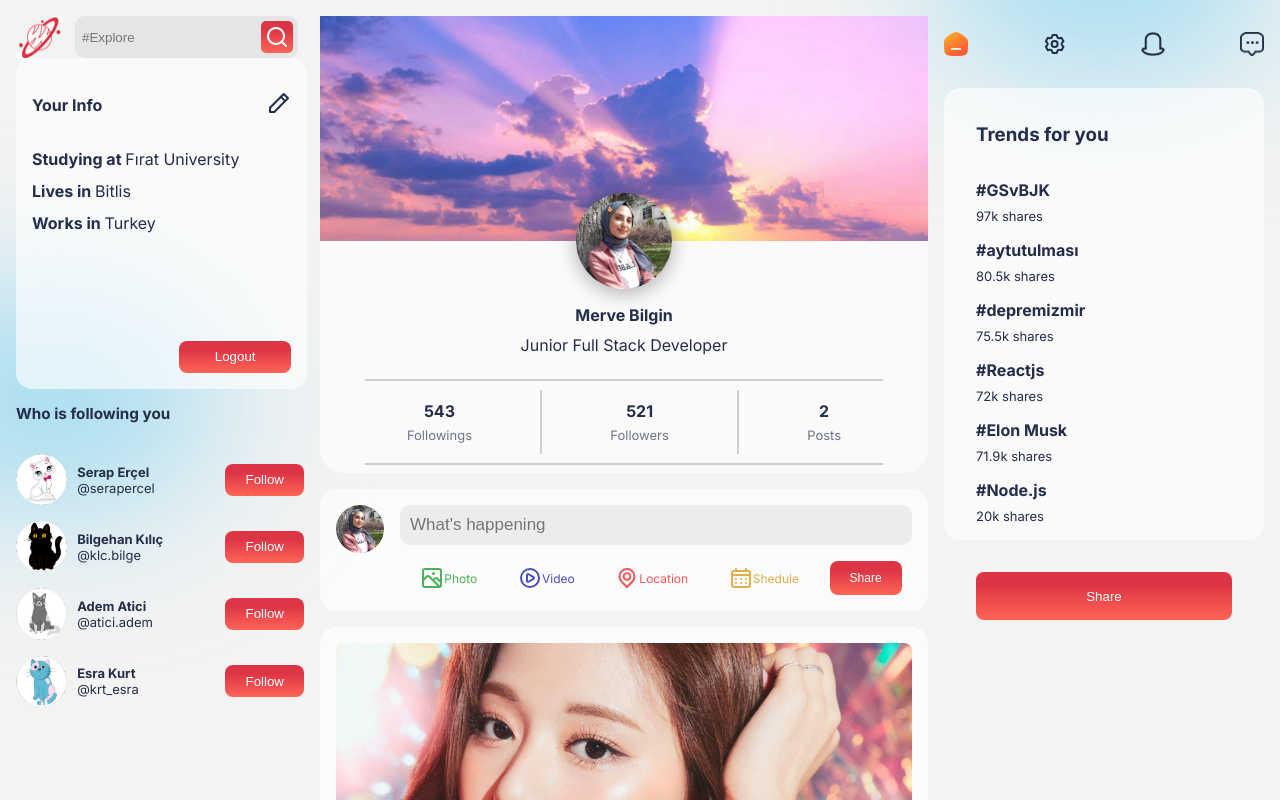
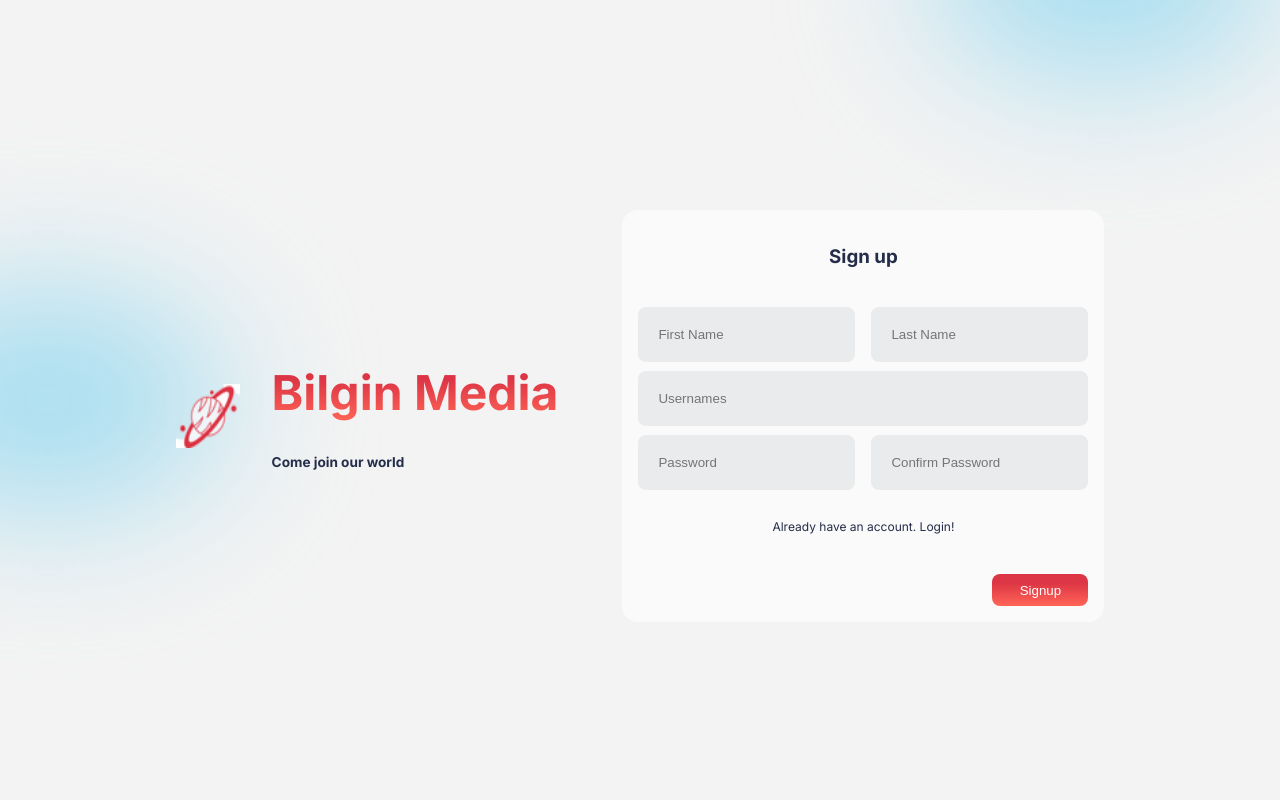
Before and after one commit to mervebilgin/Social_Media_Website, a React (Create React App) app in the folder client/: page / in a window 1280 px wide. Shown: the top 800 px of the page. Built offline with nearby package versions, Linux system fonts and the light colour scheme.

Commit message:
Create user login and registration pages

```diff
--- a/client/src/App.js
+++ b/client/src/App.js
@@ -1,6 +1,7 @@
 import "./App.css"
+import Auth from "./pages/Auth/Auth";
 // import Home from "./pages/home/Home";
-import Profile from "./pages/Profile/Profile";
+// import Profile from "./pages/Profile/Profile";
 
 function App() {
   return (
@@ -9,7 +10,8 @@
         <div className="blur" style={{top: '36%', left: '-8rem'}}></div>
 
         {/* <Home/> */}
-        <Profile/>
+        {/* <Profile/> */}
+        <Auth/>
     </div>
   );
 }
--- /dev/null
+++ b/client/src/pages/Auth/Auth.css
@@ -0,0 +1,94 @@
+.Auth {
+    display: flex;
+    align-items: center;
+    justify-content: center;
+    height: 100vh;
+    gap: 4rem;
+    position: relative;
+  }
+
+  .Auth > div {
+    display: flex;
+    align-items: center;
+    justify-content: center;
+  }
+
+
+
+  /* left side */
+  .a-left{
+      gap: 2rem;
+  }
+
+  .a-left > img {
+    width: 4rem;
+    height: 4rem;
+  }
+
+  .Webname > h1 {
+      font-size: 3rem;
+      background-color: red;
+
+      /* Create the gradient. */
+      background-image: var(--buttonBg);
+
+      /* Set the background size and repeat properties. */
+      background-size: 100%;
+      background-repeat: repeat;
+
+      /* Use the text as a mask for the background. */
+      /* This will show the gradient as a text color rather than element bg. */
+      -webkit-background-clip: text;
+      -webkit-text-fill-color: transparent;
+      -moz-background-clip: text;
+      -moz-text-fill-color: transparent;
+  }
+
+  .Webname>h6{
+      font-size: 0.85rem;
+  }
+
+
+
+  .infoForm{
+    display: flex;
+    flex-direction: column;
+    justify-content: center;
+    align-items: center;
+    gap: 2rem;
+  }
+
+  .infoInput{
+    border: none;
+    outline: none;
+    background-color: var(--inputColor);
+    border-radius: 8px;
+    padding: 20px;
+    flex:1;
+  }
+
+  .infoForm>div{
+    display: flex;
+    gap: 1rem;
+    height: 2rem;
+    width: 90%;
+  }
+
+  .infoButton{
+    width: 6rem;
+    height: 2rem;
+    align-self: flex-end;
+  }
+
+
+  .authForm{
+      background-color: var(--cardColor);
+      border-radius: 1rem;
+      padding: 1rem;
+  }
+
+  .authForm>div{
+      width: 100%;
+      align-items: center;
+      justify-content: center;
+  }
--- /dev/null
+++ b/client/src/pages/Auth/Auth.jsx
@@ -0,0 +1,108 @@
+import React from "react";
+import "./Auth.css";
+import Logo from "../../img/logo.png";
+
+const Auth = () => {
+  return (
+    <div className="Auth">
+      <div className="a-left">
+        <img src={Logo} alt="" />
+        <div className="Webname">
+          <h1>Bilgin Media</h1>
+          <h6>Come join our world</h6>
+        </div>
+      </div>
+
+      <SignUp/>
+    </div>
+  );
+};
+function LogIn() {
+    return (
+      <div className="a-right">
+        <form className="infoForm authForm">
+          <h3>Log In</h3>
+
+          <div>
+            <input
+              type="text"
+              placeholder="Username"
+              className="infoInput"
+              name="username"
+            />
+          </div>
+
+          <div>
+            <input
+              type="password"
+              className="infoInput"
+              placeholder="Password"
+              name="password"
+            />
+          </div>
+
+          <div>
+              <span style={{ fontSize: "12px" }}>
+                Don't have an account Sign up
+              </span>
+            <button className="button infoButton">Login</button>
+          </div>
+        </form>
+      </div>
+    );
+  }
+function SignUp() {
+  return (
+    <div className="a-right">
+      <form className="infoForm authForm">
+        <h3>Sign up</h3>
+
+        <div>
+          <input
+            type="text"
+            placeholder="First Name"
+            className="infoInput"
+            name="firstname"
+          />
+          <input
+            type="text"
+            placeholder="Last Name"
+            className="infoInput"
+            name="lastname"
+          />
+        </div>
+
+        <div>
+          <input
+            type="text"
+            className="infoInput"
+            name="username"
+            placeholder="Usernames"
+          />
+        </div>
+
+        <div>
+          <input
+            type="text"
+            className="infoInput"
+            name="password"
+            placeholder="Password"
+          />
+          <input
+            type="text"
+            className="infoInput"
+            name="confirmpass"
+            placeholder="Confirm Password"
+          />
+        </div>
+
+        <div>
+            <span style={{fontSize: '12px'}}>Already have an account. Login!</span>
+        </div>
+        <button className="button infoButton" type="submit">Signup</button>
+      </form>
+    </div>
+  );
+}
+
+export default Auth;
```
